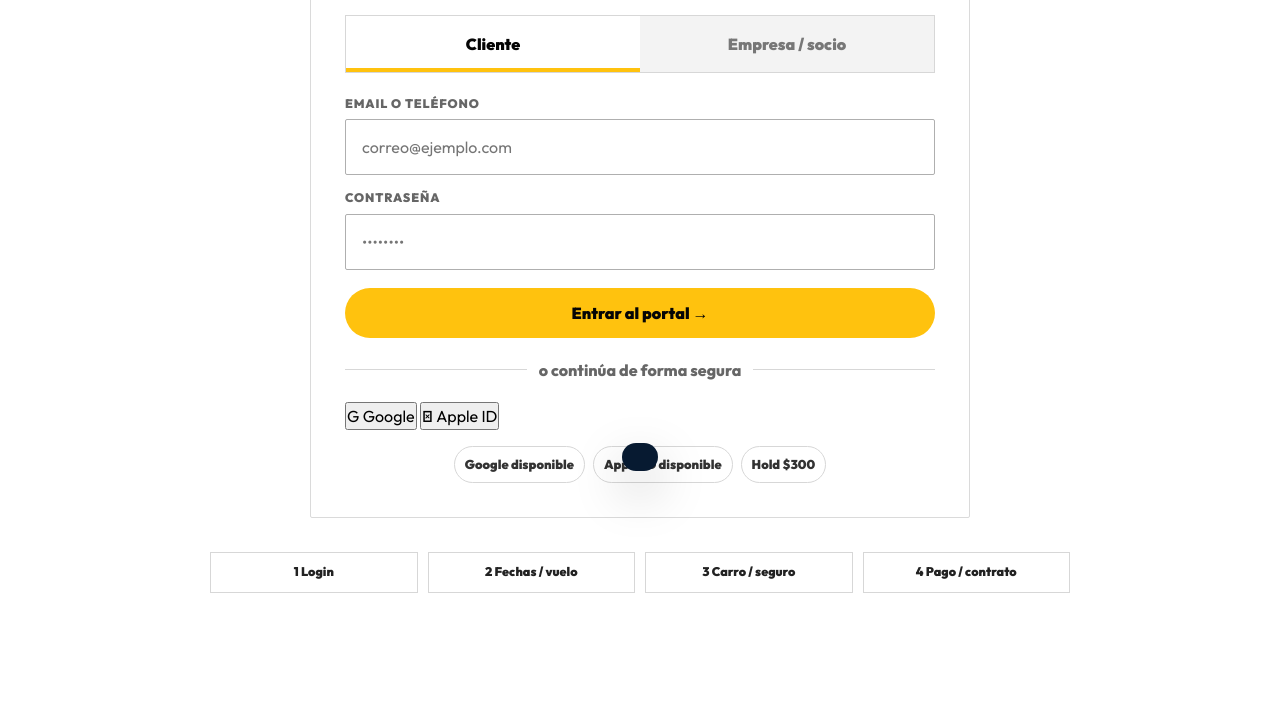
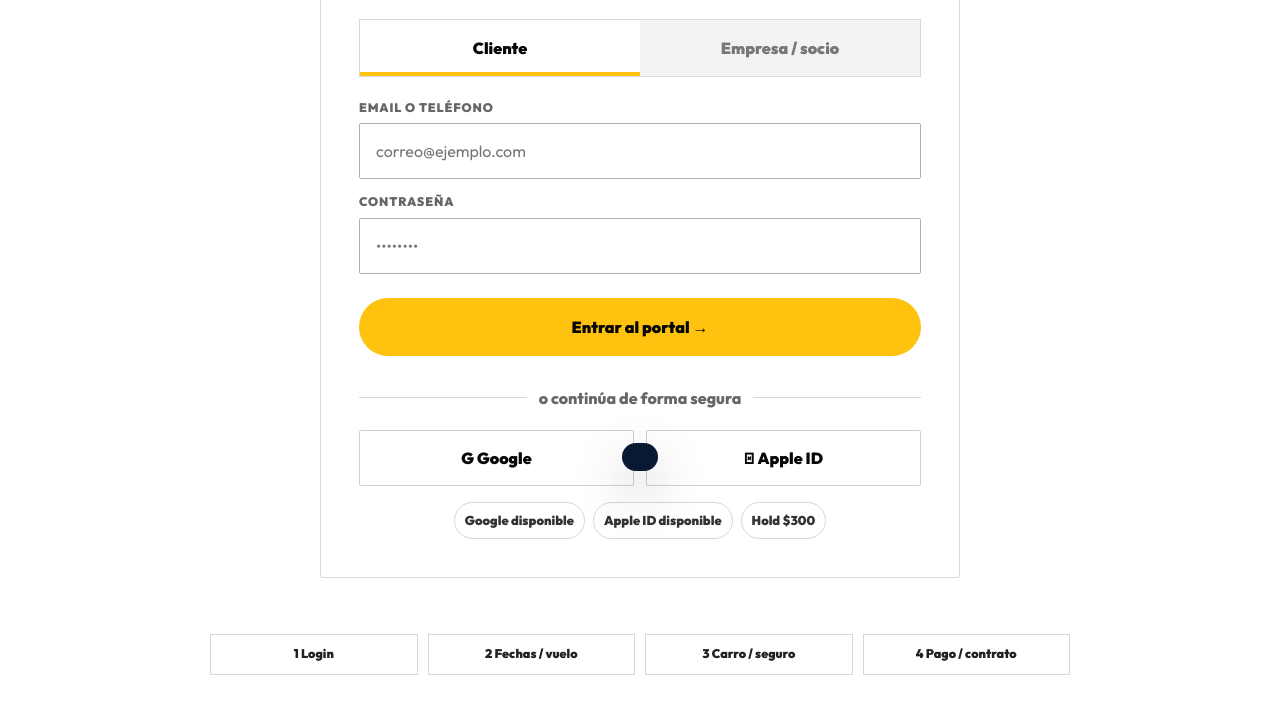
Before and after one commit to impactlabsglobal/RUEDARD, a plain HTML site: page index.html in a window 1280 px wide. Shown: the part 427-1138 px from the top of the page. Before the commit the page ends 1056 px from the top, so only its background shows below. Drawn offline with Linux system fonts and the light colour scheme.

Commit message:
Afinar estilo login y espaciado amarillo

```diff
--- a/styles.css
+++ b/styles.css
@@ -36,7 +36,7 @@ button{cursor:pointer}
 .nav button{border:0;background:transparent;color:#222;font-weight:850;font-size:.9rem}
 .nav button:hover{color:#000;text-decoration:underline;text-decoration-thickness:4px;text-decoration-color:var(--yellow);text-underline-offset:10px}
 .top-actions{display:flex;align-items:center;gap:8px;margin-left:auto;background:#fff;border:0;border-radius:0;padding:0}
-.primary,.white,.ghost{border:0;border-radius:999px;padding:13px 18px;font-weight:900}
+.primary,.white,.ghost{border:0;border-radius:999px;padding:14px 20px;font-weight:900}
 .primary{background:var(--yellow);color:#050505;box-shadow:none}
 .primary:hover{transform:translateY(-1px)}
 .white{background:#fff;color:var(--navy)}
@@ -64,7 +64,8 @@ main{min-height:calc(100vh - 72px)}
 .logo-mark:before{content:"";position:absolute;top:-10px;left:-4px;width:70px;height:20px;border-top:5px solid var(--yellow);border-radius:50%}
 .portal-logo strong{font-size:2.2rem;font-weight:950;letter-spacing:-.06em}
 .portal-logo strong span{color:#080808}
-.portal-card{width:min(100%,660px);background:#fff;border:1px solid #DADADA;border-radius:2px;padding:34px;box-shadow:none}
+.portal-card{width:min(100%,640px);background:#fff;border:1px solid #DADADA;border-radius:2px;padding:38px;box-shadow:none}
+.login-card{margin-bottom:22px}
 .portal-card-head{text-align:center;margin-bottom:22px}
 .portal-card .eyebrow{margin-bottom:8px;color:#080808}
 .portal-card h1{font-size:clamp(2rem,6vw,3.1rem);line-height:1;letter-spacing:-.06em;margin-bottom:12px;color:#050B18}
@@ -72,7 +73,10 @@ main{min-height:calc(100vh - 72px)}
 .portal-tabs{display:grid;grid-template-columns:1fr 1fr;gap:0;background:#F3F3F3;border:1px solid #D7D7D7;border-radius:0;padding:0;margin:22px 0}
 .portal-tabs button{border:0;border-radius:0;background:transparent;color:#777;padding:16px;font-weight:900}
 .portal-tabs button.active,.portal-tabs button:hover{background:#fff;color:#050505;box-shadow:inset 0 -4px 0 var(--yellow)}
-.portal-access{margin-top:18px;background:var(--yellow);color:#050505;box-shadow:none}
+.portal-access{margin-top:24px;margin-bottom:10px;background:var(--yellow);color:#050505;box-shadow:none;min-height:58px}
+.social-login{display:grid;grid-template-columns:1fr 1fr;gap:12px}
+.social-login button{border:1px solid #CFCFCF;background:#fff;color:#080808;border-radius:2px;padding:15px 12px;font-weight:900}
+.social-login button:hover{border-color:#080808;box-shadow:inset 0 -4px 0 var(--yellow)}
 .portal-badges{display:flex;flex-wrap:wrap;gap:8px;justify-content:center;margin-top:16px}
 .portal-badges span{border:1px solid #D7D7D7;background:#fff;color:#333;border-radius:999px;padding:8px 10px;font-size:.8rem;font-weight:850}
 .portal-bottom{display:grid;grid-template-columns:repeat(4,1fr);gap:10px;width:min(100% - 32px,860px);margin:0 auto 36px}
@@ -107,6 +111,7 @@ input:focus,select:focus{border-color:#080808;box-shadow:inset 0 -4px 0 var(--ye
 .home-login button:hover{background:var(--navy);color:#fff}
 .choice-box,.owner-activation{border:1px solid var(--border);background:var(--bg);border-radius:18px;padding:16px;margin:16px 0}
 .choice-box strong{display:block;margin-bottom:10px}
+.legal-box p{color:var(--muted);margin-bottom:10px}
 .shell{min-height:calc(100vh - 76px);padding:42px max(18px,calc((100vw - 1180px)/2)) 90px;background:#fff}
 .section-head{display:flex;align-items:center;justify-content:space-between;gap:18px;margin-bottom:22px}
 .section-head .ghost{background:var(--card);color:var(--navy);border:1px solid var(--border)}
@@ -117,6 +122,7 @@ input:focus,select:focus{border-color:#080808;box-shadow:inset 0 -4px 0 var(--ye
 .divider{display:flex;align-items:center;gap:12px;color:var(--muted);font-weight:800;margin:20px 0}
 .divider:before,.divider:after{content:"";height:1px;background:var(--border);flex:1}
 .flow-grid{display:grid;grid-template-columns:330px 1fr;gap:20px}
+.step-card{margin-bottom:14px}
 .filters{display:flex;gap:8px;flex-wrap:wrap;margin-bottom:14px}
 .cars{display:grid;grid-template-columns:repeat(2,minmax(0,1fr));gap:14px}
 .car-card{background:#fff;border:1px solid #DADADA;border-radius:2px;overflow:hidden;box-shadow:none}
```
